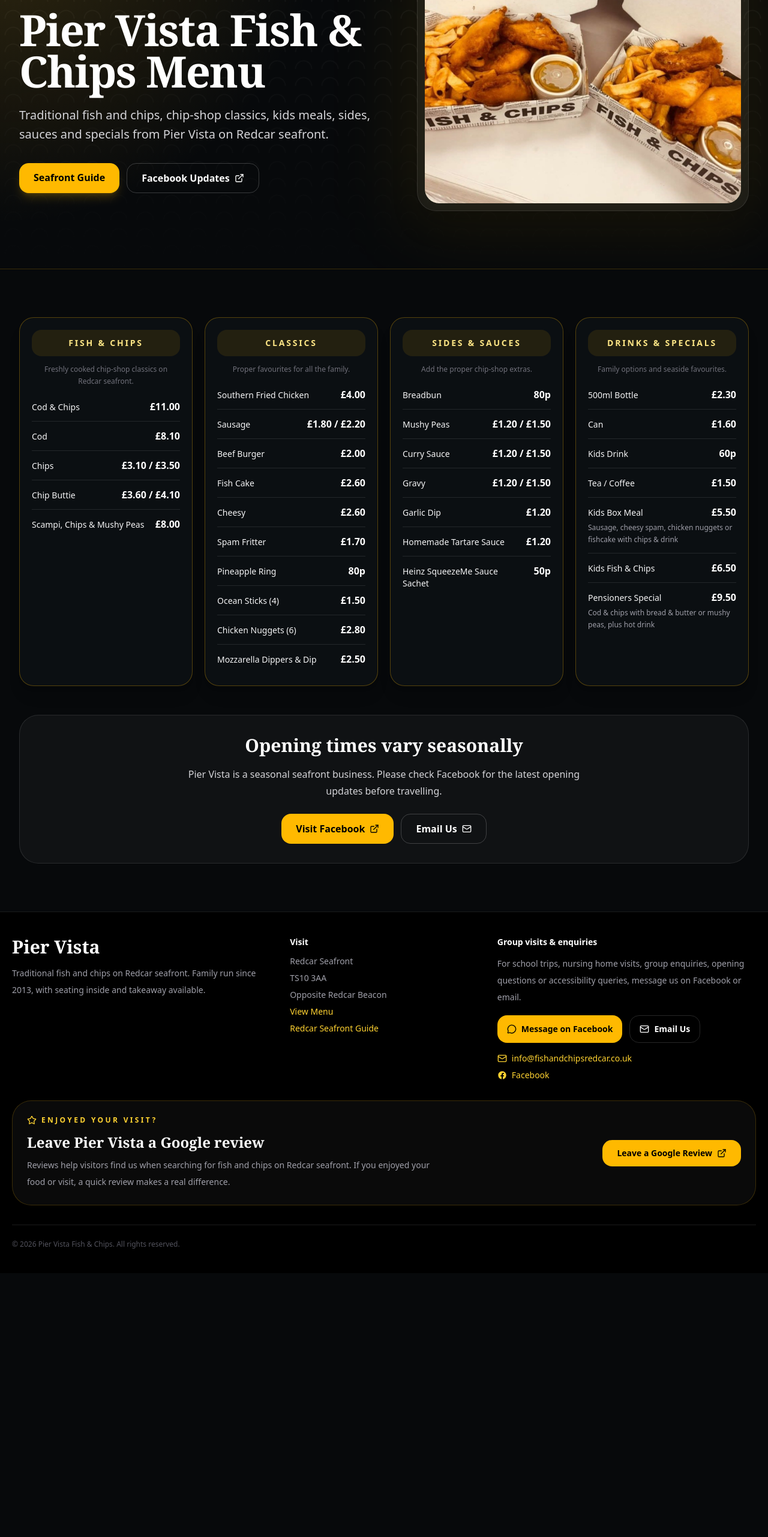
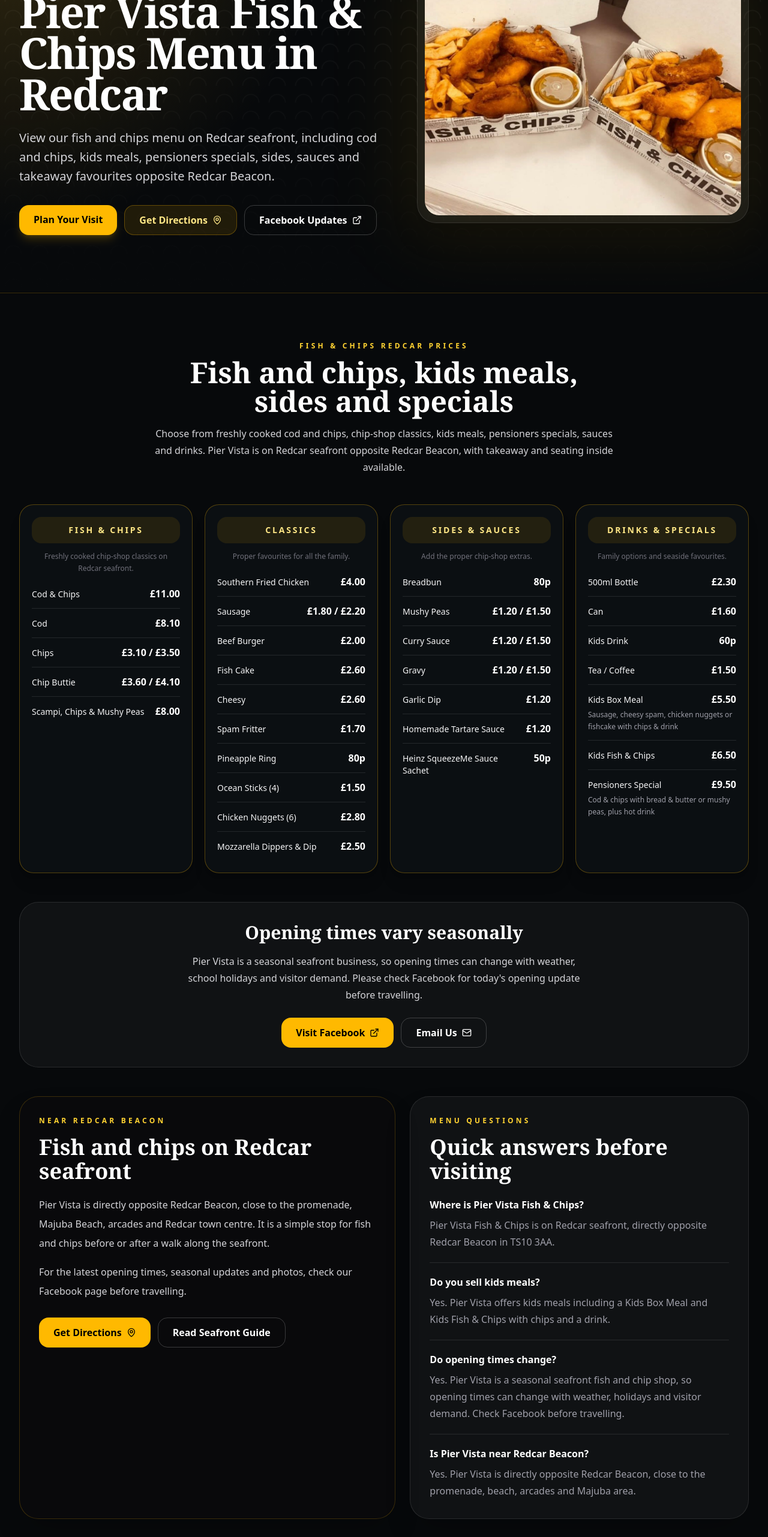
Before and after one commit to warrenspringgay-dotcom/pier-vista-next, a Next.js app: page /menu in a window 1280 px wide. Shown: the part 234-2797 px from the top of the page at 60% size. Before the commit the page ends 2357 px from the top, so only its background shows below. Built offline with nearby package versions, Linux system fonts and the light colour scheme.

Commit message:
seo edits

```diff
--- a/src/app/menu/page.tsx
+++ b/src/app/menu/page.tsx
@@ -1,6 +1,6 @@
 import type { Metadata } from "next";
 import Image from "next/image";
-import { ExternalLink, Mail, Star } from "lucide-react";
+import { ExternalLink, Mail, MapPin, Star } from "lucide-react";
 import SiteHeader from "@/components/SiteHeader";
 import SiteFooter from "@/components/SiteFooter";
 
@@ -8,6 +8,8 @@
 const pageUrl = `${siteUrl}/menu`;
 const facebookUrl = "https://www.facebook.com/piervista";
 const email = "info@fishandchipsredcar.co.uk";
+const mapsUrl = "https://www.google.com/maps/search/?api=1&query=Pier%20Vista%20Fish%20%26%20Chips%2C%20Redcar%20TS10%203AA";
+const seafrontGuideUrl = "/fish-and-chips-redcar-seafront";
 
 type MenuItem = {
   name: string;
@@ -80,16 +82,16 @@
 ];
 
 export const metadata: Metadata = {
-  title: "Pier Vista Menu | Fish and Chips Redcar Seafront Prices",
+  title: "Pier Vista Menu | Fish & Chips, Kids Meals & Prices in Redcar",
   description:
-    "View the Pier Vista Fish & Chips menu. Traditional fish and chips, chip-shop classics, kids meals, sides, sauces and pensioners specials on Redcar seafront.",
+    "View the Pier Vista Fish & Chips menu in Redcar. Cod and chips, kids meals, pensioners specials, sides, sauces and takeaway food on Redcar seafront opposite Redcar Beacon.",
   alternates: {
     canonical: pageUrl,
   },
   openGraph: {
-    title: "Pier Vista Fish & Chips Menu | Redcar Seafront",
+    title: "Pier Vista Menu | Fish & Chips Redcar Seafront",
     description:
-      "Traditional fish and chips, kids meals, sides and specials on Redcar seafront.",
+      "Fish and chips, kids meals, pensioners specials, sides and sauces from Pier Vista on Redcar seafront opposite Redcar Beacon.",
     url: pageUrl,
     siteName: "Pier Vista Fish & Chips",
     images: [
@@ -105,27 +107,112 @@
   },
 };
 
-const menuSchema = {
+const getFirstPrice = (price: string) => {
+  const match = price.match(/£?([0-9]+(?:\.[0-9]{1,2})?)/);
+  return match?.[1];
+};
+
+const faqItems = [
+  {
+    question: "Where is Pier Vista Fish & Chips?",
+    answer:
+      "Pier Vista Fish & Chips is on Redcar seafront, directly opposite Redcar Beacon in TS10 3AA.",
+  },
+  {
+    question: "Do you sell kids meals?",
+    answer:
+      "Yes. Pier Vista offers kids meals including a Kids Box Meal and Kids Fish & Chips with chips and a drink.",
+  },
+  {
+    question: "Do opening times change?",
+    answer:
+      "Yes. Pier Vista is a seasonal seafront fish and chip shop, so opening times can change with weather, holidays and visitor demand. Check Facebook before travelling.",
+  },
+  {
+    question: "Is Pier Vista near Redcar Beacon?",
+    answer:
+      "Yes. Pier Vista is directly opposite Redcar Beacon, close to the promenade, beach, arcades and Majuba area.",
+  },
+];
+
+const structuredData = {
   "@context": "https://schema.org",
+  "@graph": [
+    {
+      "@type": "BreadcrumbList",
+      itemListElement: [
+        {
+          "@type": "ListItem",
+          position: 1,
+          name: "Home",
+          item: siteUrl,
+        },
+        {
+          "@type": "ListItem",
+          position: 2,
+          name: "Menu",
+          item: pageUrl,
+        },
+      ],
+    },
+    {
       "@type": "Menu",
       "@id": `${pageUrl}#menu`,
-  name: "Pier Vista Fish & Chips Menu",
+      name: "Pier Vista Fish & Chips Menu in Redcar",
       url: pageUrl,
+      inLanguage: "en-GB",
+      provider: {
+        "@type": "Restaurant",
+        "@id": `${siteUrl}/#restaurant`,
+        name: "Pier Vista Fish & Chips",
+        url: siteUrl,
+        hasMap: mapsUrl,
+        address: {
+          "@type": "PostalAddress",
+          streetAddress: "Redcar Seafront",
+          addressLocality: "Redcar",
+          postalCode: "TS10 3AA",
+          addressCountry: "GB",
+        },
+        servesCuisine: ["Fish and chips", "British", "Seafood"],
+      },
       hasMenuSection: menuSections.map((section) => ({
         "@type": "MenuSection",
         name: section.title,
         description: section.intro,
-    hasMenuItem: section.items.map((item) => ({
+        hasMenuItem: section.items.map((item) => {
+          const price = getFirstPrice(item.price);
+
+          return {
             "@type": "MenuItem",
             name: item.name,
             description: item.note || item.name,
+            ...(price
+              ? {
                   offers: {
                     "@type": "Offer",
                     priceCurrency: "GBP",
-        price: item.price.replace("£", ""),
+                    price,
+                  },
+                }
+              : {}),
+          };
+        }),
+      })),
+    },
+    {
+      "@type": "FAQPage",
+      "@id": `${pageUrl}#faq`,
+      mainEntity: faqItems.map((faq) => ({
+        "@type": "Question",
+        name: faq.question,
+        acceptedAnswer: {
+          "@type": "Answer",
+          text: faq.answer,
         },
       })),
-  })),
+    },
+  ],
 };
 
 export default function MenuPage() {
@@ -134,7 +221,7 @@
       <script
         type="application/ld+json"
         dangerouslySetInnerHTML={{
-          __html: JSON.stringify(menuSchema),
+          __html: JSON.stringify(structuredData),
         }}
       />
 
@@ -148,24 +235,32 @@
           <div>
             <p className="mb-5 inline-flex items-center gap-2 rounded-full border border-amber-300/40 bg-amber-300/10 px-4 py-2 text-xs font-bold uppercase tracking-[0.26em] text-amber-200">
               <Star className="h-4 w-4" />
-              Redcar Seafront Menu
+              Pier Vista Redcar Menu
             </p>
 
             <h1 className="max-w-4xl font-serif text-5xl font-black leading-[0.95] tracking-tight md:text-7xl">
-              Pier Vista Fish & Chips Menu
+              Pier Vista Fish & Chips Menu in Redcar
             </h1>
 
             <p className="mt-6 max-w-2xl text-lg leading-8 text-zinc-300 md:text-xl">
-              Traditional fish and chips, chip-shop classics, kids meals, sides,
-              sauces and specials from Pier Vista on Redcar seafront.
+              View our fish and chips menu on Redcar seafront, including cod and chips, kids meals, pensioners specials, sides, sauces and takeaway favourites opposite Redcar Beacon.
             </p>
 
             <div className="mt-8 flex flex-wrap gap-3">
               <a
-                href="/fish-and-chips-redcar-seafront"
+                href={seafrontGuideUrl}
                 className="rounded-2xl bg-amber-400 px-6 py-3 font-black text-black shadow-lg shadow-amber-400/20 transition hover:bg-amber-300"
               >
-                Seafront Guide
+                Plan Your Visit
+              </a>
+              <a
+                href={mapsUrl}
+                target="_blank"
+                rel="noopener noreferrer"
+                className="inline-flex items-center gap-2 rounded-2xl border border-amber-400/30 bg-amber-400/10 px-6 py-3 font-black text-amber-200 transition hover:bg-amber-400/20"
+              >
+                Get Directions
+                <MapPin className="h-4 w-4" />
               </a>
               <a
                 href={facebookUrl}
@@ -184,7 +279,7 @@
             <div className="relative overflow-hidden rounded-[2rem] border border-white/10 bg-white/5 p-3 shadow-2xl">
               <Image
                 src="/images/fish-boxes.jpg"
-                alt="Pier Vista fish and chips menu food"
+                alt="Cod and chips from Pier Vista Fish & Chips on Redcar seafront"
                 width={1200}
                 height={900}
                 className="aspect-[4/3] rounded-[1.5rem] object-cover"
@@ -196,6 +291,21 @@
       </section>
 
       <section className="mx-auto max-w-7xl px-5 py-20 md:px-8">
+        <div className="mx-auto mb-12 max-w-3xl text-center">
+          <p className="text-xs font-black uppercase tracking-[0.35em] text-amber-300">
+            Fish & Chips Redcar Prices
+          </p>
+          <h2 className="mt-3 font-serif text-4xl font-black md:text-5xl">
+            Fish and chips, kids meals, sides and specials
+          </h2>
+          <p className="mt-4 leading-7 text-zinc-300">
+            Choose from freshly cooked cod and chips, chip-shop classics, kids
+            meals, pensioners specials, sauces and drinks. Pier Vista is on
+            Redcar seafront opposite Redcar Beacon, with takeaway and seating
+            inside available.
+          </p>
+        </div>
+
         <div className="grid gap-5 md:grid-cols-2 xl:grid-cols-4">
           {menuSections.map((section) => (
             <div
@@ -241,8 +351,9 @@
             Opening times vary seasonally
           </h2>
           <p className="mx-auto mt-4 max-w-2xl leading-7 text-zinc-300">
-            Pier Vista is a seasonal seafront business. Please check Facebook
-            for the latest opening updates before travelling.
+            Pier Vista is a seasonal seafront business, so opening times can
+            change with weather, school holidays and visitor demand. Please
+            check Facebook for today's opening update before travelling.
           </p>
 
           <div className="mt-6 flex flex-wrap justify-center gap-3">
@@ -262,6 +373,63 @@
               Email Us
               <Mail className="h-4 w-4" />
             </a>
+          </div>
+        </div>
+
+        <div className="mt-12 grid gap-6 lg:grid-cols-[1fr_0.9fr]">
+          <div className="rounded-[2rem] border border-amber-400/20 bg-zinc-950 p-8 shadow-2xl">
+            <p className="text-xs font-black uppercase tracking-[0.35em] text-amber-300">
+              Near Redcar Beacon
+            </p>
+            <h2 className="mt-4 font-serif text-3xl font-black md:text-4xl">
+              Fish and chips on Redcar seafront
+            </h2>
+            <div className="mt-5 space-y-4 leading-8 text-zinc-300">
+              <p>
+                Pier Vista is directly opposite Redcar Beacon, close to the
+                promenade, Majuba Beach, arcades and Redcar town centre. It is a
+                simple stop for fish and chips before or after a walk along the
+                seafront.
+              </p>
+              <p>
+                For the latest opening times, seasonal updates and photos, check
+                our Facebook page before travelling.
+              </p>
+            </div>
+            <div className="mt-7 flex flex-wrap gap-3">
+              <a
+                href={mapsUrl}
+                target="_blank"
+                rel="noopener noreferrer"
+                className="inline-flex items-center gap-2 rounded-2xl bg-amber-400 px-6 py-3 font-black text-black transition hover:bg-amber-300"
+              >
+                Get Directions
+                <MapPin className="h-4 w-4" />
+              </a>
+              <a
+                href={seafrontGuideUrl}
+                className="inline-flex items-center gap-2 rounded-2xl border border-white/20 px-6 py-3 font-black text-white transition hover:bg-white/10"
+              >
+                Read Seafront Guide
+              </a>
+            </div>
+          </div>
+
+          <div id="faq" className="rounded-[2rem] border border-white/10 bg-white/[0.04] p-8 shadow-2xl">
+            <p className="text-xs font-black uppercase tracking-[0.35em] text-amber-300">
+              Menu Questions
+            </p>
+            <h2 className="mt-4 font-serif text-3xl font-black md:text-4xl">
+              Quick answers before visiting
+            </h2>
+            <div className="mt-6 space-y-5">
+              {faqItems.map((faq) => (
+                <div key={faq.question} className="border-b border-white/10 pb-5 last:border-b-0 last:pb-0">
+                  <h3 className="font-bold text-white">{faq.question}</h3>
+                  <p className="mt-2 leading-7 text-zinc-400">{faq.answer}</p>
+                </div>
+              ))}
+            </div>
           </div>
         </div>
       </section>
```
Lines whose indentation alone changed are shown as unchanged.
